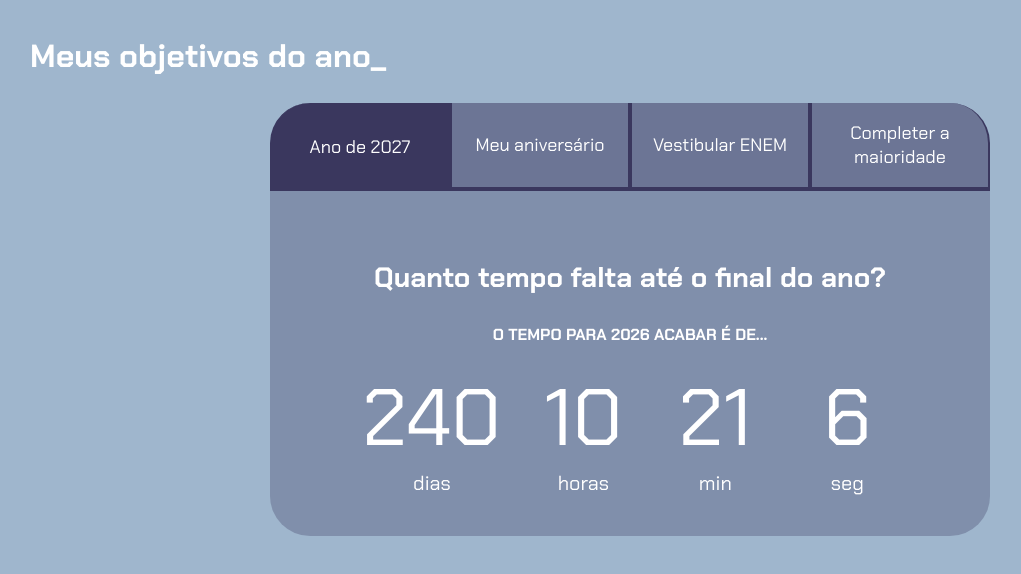
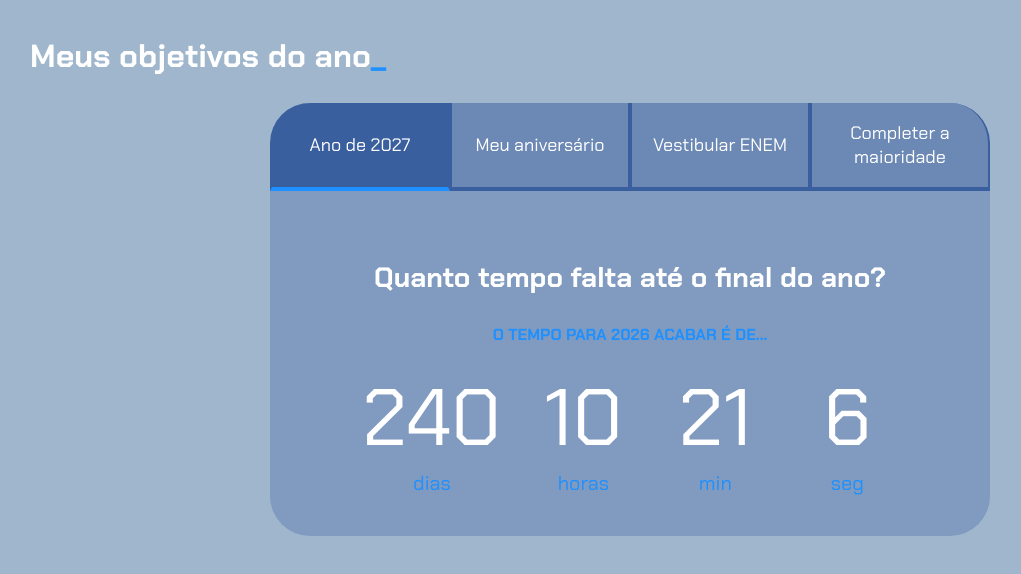
Before and after one commit to 292D2025/projeto-de-vida, a plain HTML site: page index.html in a window 1280 px wide. Shown: the whole page, without its empty margins (10-1031 px from the left). Drawn offline with Linux system fonts and the light colour scheme.

Commit message:
Update style.css

```diff
--- a/style.css
+++ b/style.css
@@ -1,12 +1,13 @@
 @import url('https://fonts.googleapis.com/css2?family=Chakra+Petch:wght@400;700&display=swap');
 
 :root {
-    --cor-de-fundo: #9FB6CD;
-    --dodgerblue: #104E8B;
-    --branco: #FFFFFF;
-    --botao-ativo: #3A375E;
-    --botao-inativo: rgba(58, 55, 94, 0.5);
-    --texto-fundo: rgba(58, 55, 94, 0.3);
+    --cor-de-fundo: #9FB6CD;       /* azul claro para fundo */
+    --azul-escuro: #104E8B;        /* azul escuro principal */
+    --branco: #FFFFFF;              /* letra branca */
+    --botao-ativo: #3A5F9E;        /* azul médio para botão ativo */
+    --botao-inativo: rgba(58, 95, 158, 0.5); /* azul translúcido para botão inativo */
+    --texto-fundo: rgba(58, 95, 158, 0.3);   /* azul transparente para fundo de abas */
+    --azul-destaque: #1E90FF;       /* azul vibrante para destaques */
 }
 
 body {
@@ -14,7 +15,6 @@ body {
     color: var(--branco);
     font-family: 'Chakra Petch', sans-serif;
 }
-
 
 .conteudo-principal {
     display: flex;
@@ -33,9 +33,8 @@ body {
 }
 
 .titulo-principal span {
-    color: var(--verde);
+    color: var(--azul-destaque); /* agora usa azul para destaques */
 }
-
 
 .botao {
     font-family: 'Chakra Petch', sans-serif;
@@ -63,7 +62,7 @@ body {
 
 .botao.ativo {
     background-color: var(--botao-ativo);
-    border-bottom: 4px solid var(--verde);
+    border-bottom: 4px solid var(--azul-destaque);
 }
 
 .abas-textos {
@@ -87,7 +86,7 @@ body {
 
 .aba-conteudo-titulo-secundario {
     text-align: center;
-    color: var(--verde);
+    color: var(--azul-destaque);
     text-transform: uppercase;
 }
 
@@ -106,14 +105,12 @@ body {
 .contador-digito-numero {
     font-size: 80px;
     margin: 0;
-
 }
 
 .contador-digito-texto {
-    color: var(--verde);
+    color: var(--azul-destaque);
     font-size: 20px;
     margin: 0;
-
 }
 
 @media screen and (min-width: 768px) {
```
